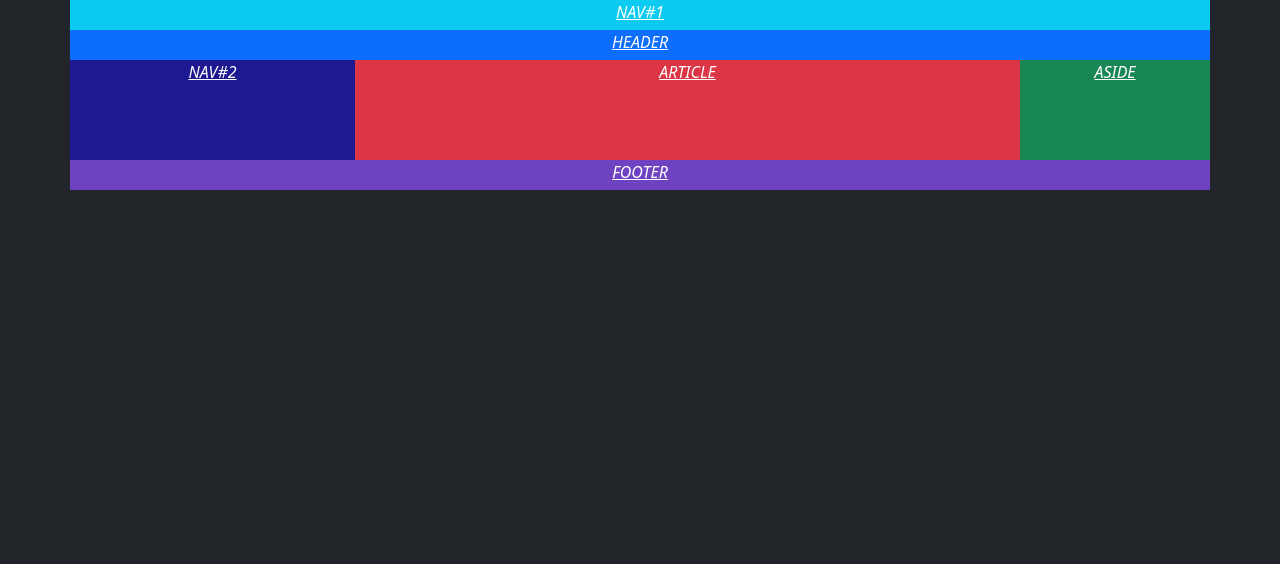
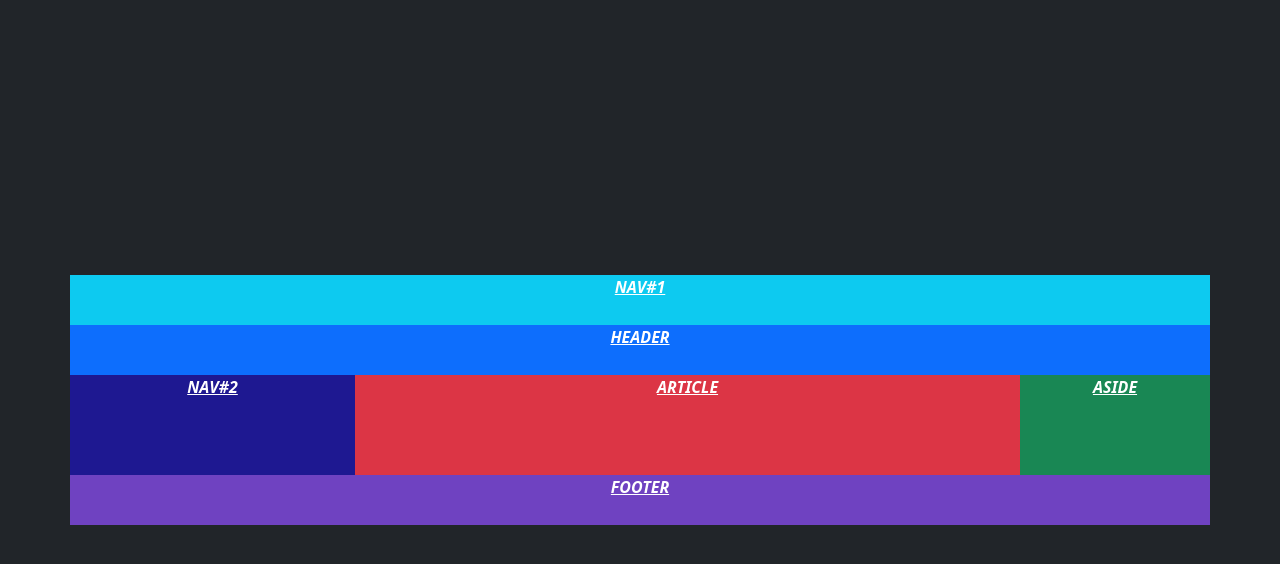
Before and after one commit to IrynaPolishchuk20/Homework-bootstrap, a plain HTML site: page index.html in a window 1280 px wide. Drawn offline with nearby package versions, Linux system fonts and the light colour scheme.

Commit message:
position

```diff
--- a/index.html
+++ b/index.html
@@ -10,14 +10,14 @@
 <body>
 
     <div class="container-fluid bg-dark vh-100">
-        <div class="container">
-            <div class="row text-white text-uppercase fst-italic text-decoration-underline text-center">
-                <div class="bg-primary col-12 col-md-6  col-xl-12 order-1 order-md-0 order-xl-1" style="height: 30px;">header</div>
-                <div class="bg-info  col-12  col-md-6 col-xl-12 order-0 order-md-1 order-xl-0" style="height: 30px;">nav#1</div>
-                <div class="col-12 col-xl-3 order-2 order-md-2" style="height: 100px; background-color: #1e1891;">nav#2</div>
-                <div class="bg-danger col-12 col-md-7  col-xl-7 order-3 order-md-3" style="height: 100px;">article</div>
-                <div class="bg-success col-12  col-md-5  col-xl-2 order-4 order-md-4" style="height: 100px;">aside</div>
-                <div class=" col-12  col-md-12  col-xl-12 order-5 order-md-5" style="height: 30px; background-color: #6f42c1;">footer</div>
+        <div class="container position-absolute top-50 start-50 translate-middle">
+            <div class="row text-white text-uppercase fst-italic text-decoration-underline text-center fw-bolder">
+                <div class="bg-primary col-12 col-md-6 col-xl-12 order-1 order-md-0 order-xl-1" style="height: 50px;">header</div>
+                <div class="bg-info  col-12  col-md-6 col-xl-12 order-0 order-md-1 order-xl-0" style="height: 50px;">nav#1</div>
+                <div class="col-12 col-xl-3 order-2" style="height: 100px; background-color: #1e1891;">nav#2</div>
+                <div class="bg-danger col-12 col-md-7  col-xl-7 order-3" style="height: 100px;">article</div>
+                <div class="bg-success col-12  col-md-5  col-xl-2 order-4 " style="height: 100px;">aside</div>
+                <div class=" col-12  col-md-12  col-xl-12 order-5 " style="height: 50px; background-color: #6f42c1;">footer</div>
             </div>
         </div>
     </div>
```
